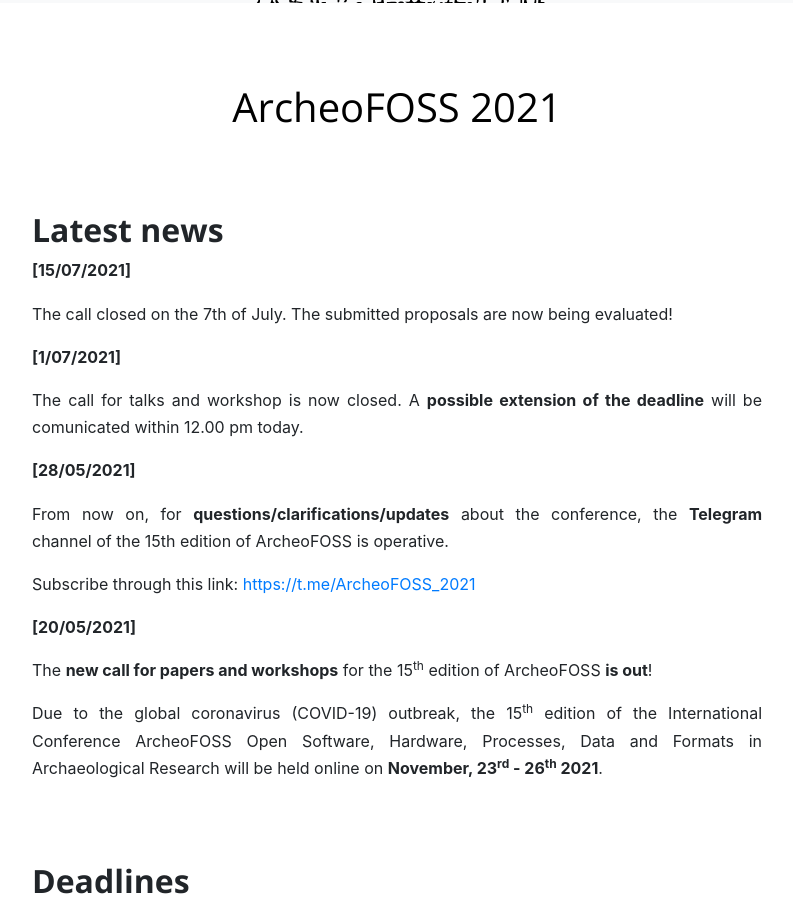
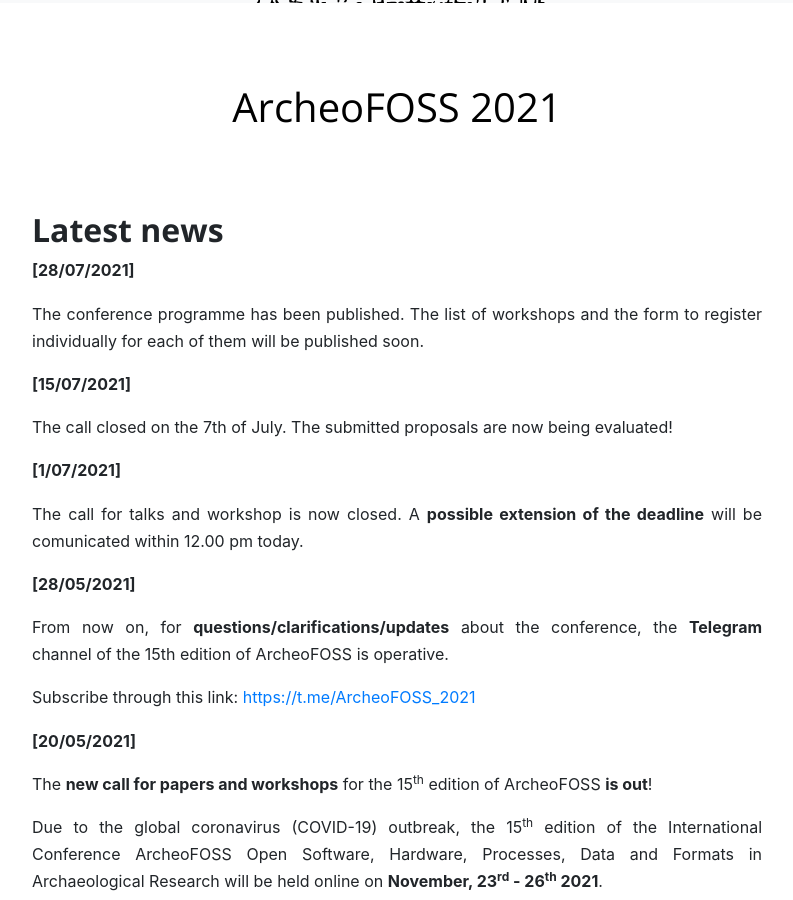
Before and after one commit to archeofoss/2021, a Jekyll site: the page built from index.md, in a window 1280 px wide and 900 px high, scrolled down 897 px. Shown: the whole window, without its empty margins (243-1036 px from the left). Built offline with Jekyll 4.4.1, drawn with Linux system fonts in a browser that asks for light colours; nearby versions of some CDN libraries.

Commit message:
Updates News

```diff
--- a/index.md
+++ b/index.md
@@ -6,6 +6,10 @@
 ---
 
 ## Latest news
+
+**[28/07/2021]**
+
+The conference programme has been published. The list of workshops and the form to register individually for each of them will be published soon.
 
 **[15/07/2021]**
 
```
